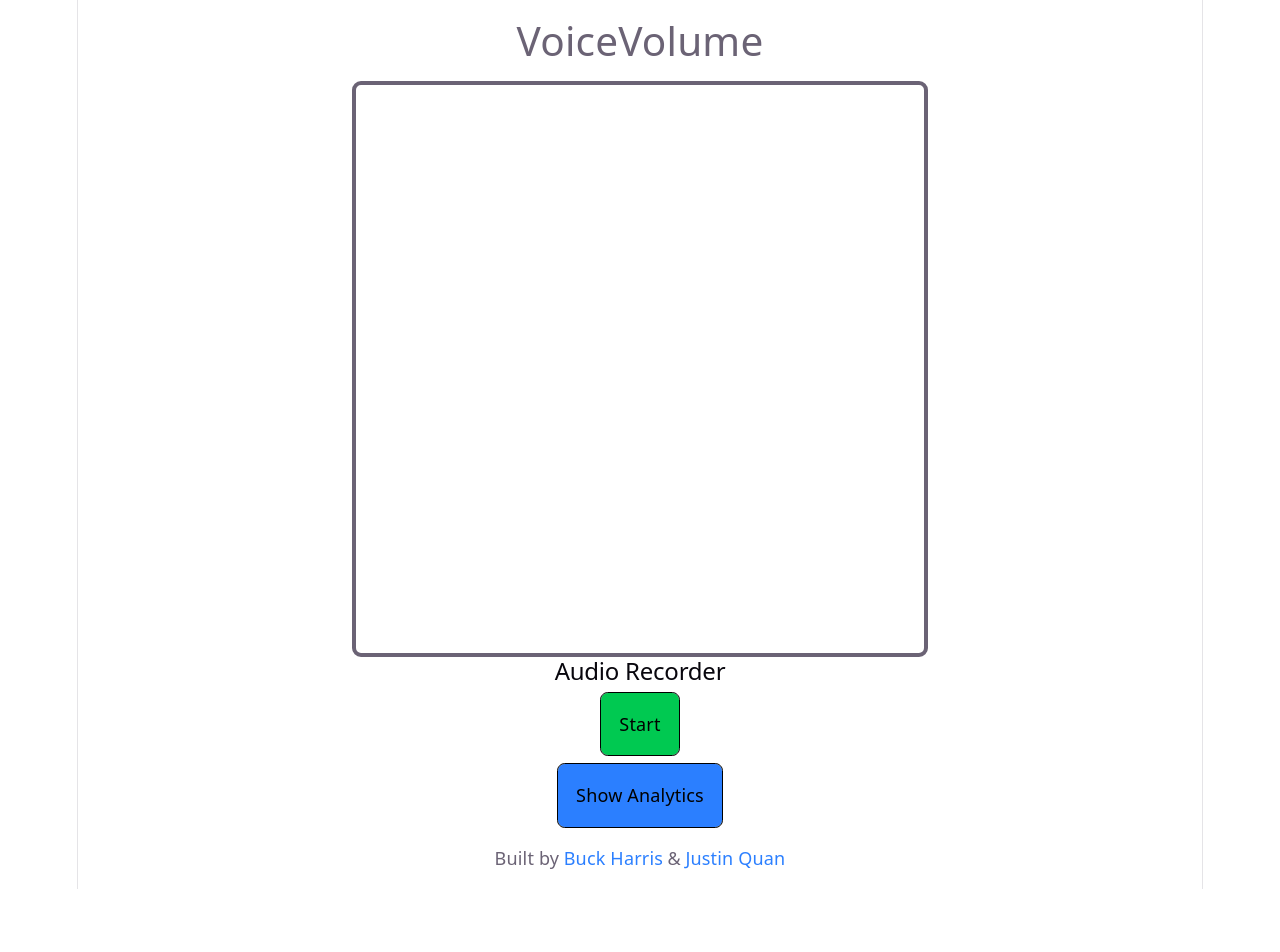
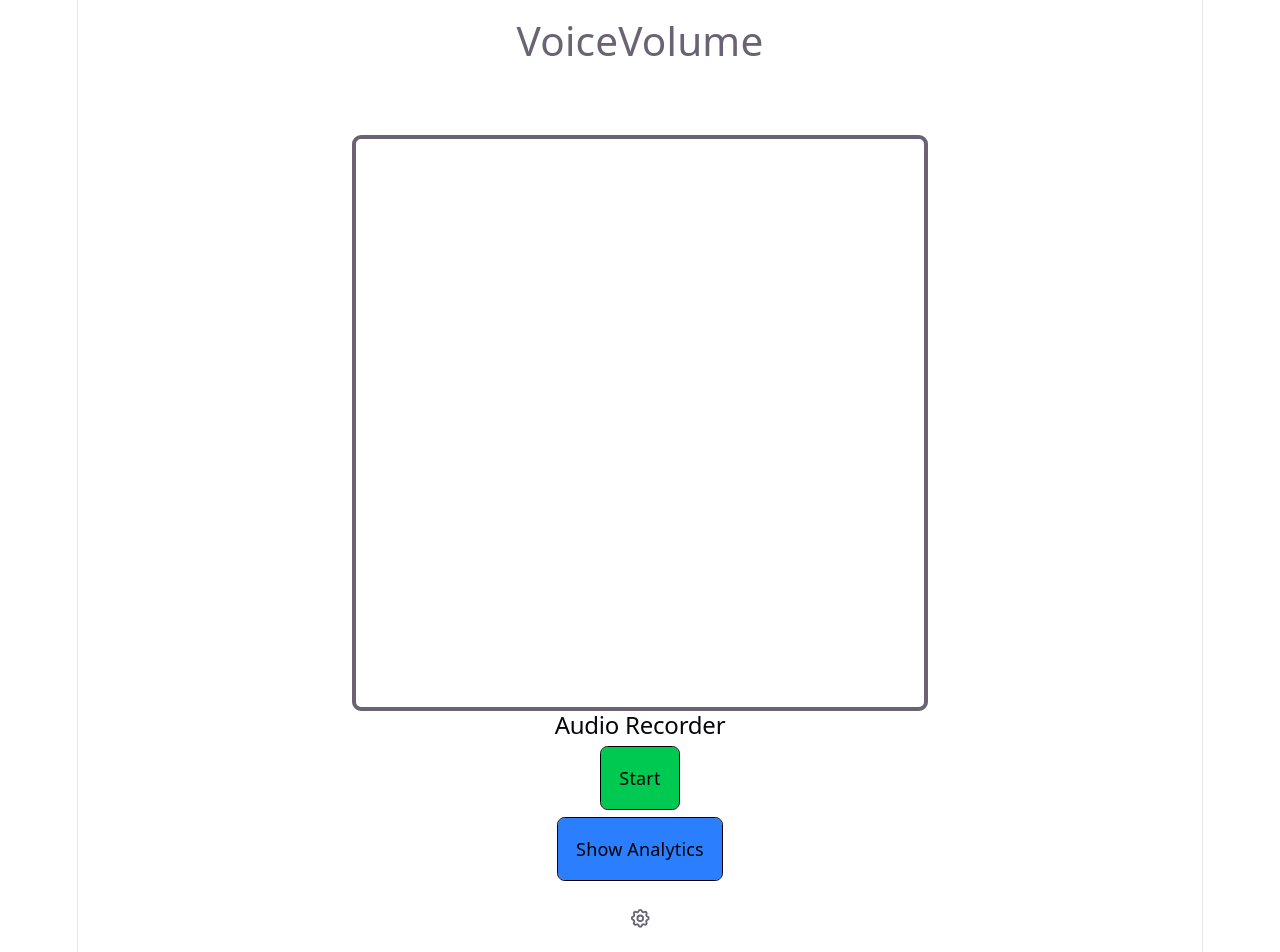
Before and after one commit to justunator/voicevolume, a React (Vite) app: page / in a window 1280 px wide. Shown: the top 952 px of the page. Before the commit the page ends 889 px from the top, so only its background shows below. Built offline with nearby package versions, Linux system fonts and the light colour scheme.

Commit message:
Implemented a settings page
Allows for the manipulation of the volume thresholds

```diff
--- a/src/App.tsx
+++ b/src/App.tsx
@@ -1,14 +1,26 @@
 import AudioRecorder from "./components/AudioRecorder.tsx";
+import SettingsButton from "./components/SettingsButton.tsx";
+import { useState } from "react";
 
 function App() {
+  const [LowVol, setLowVol] = useState<number>(-50);
+  const [MedVol, setMedVol] = useState<number>(-30);
   return (
     <div className='min-h-screen p-4 flex justify-between flex-col gap-4'>
       <label className='text-4xl'>VoiceVolume</label>
 
       <div className='flex justify-center gap-4'>
-        <AudioRecorder />
+        <AudioRecorder lowVol={LowVol} midVol={MedVol} />
       </div>
-
+      <SettingsButton
+        values={{ lowVol: LowVol, medVol: MedVol }}
+        onLowVolChange={(newLowVol) => {
+          setLowVol(newLowVol);
+        }}
+        onMedVolChange={(newMedVol) => {
+          setMedVol(newMedVol);
+        }}
+      />
       <label className='flex justify-center gap-1'>
         <span>Built by</span>
         <a
--- a/src/components/AudioRecorder.tsx
+++ b/src/components/AudioRecorder.tsx
@@ -4,13 +4,19 @@ import AnalyticsModel from "./AnalyticsModel.tsx";
 
 interface AudioRecorderProps {
   onRecordingChange?: (recording: boolean) => void;
+  lowVol: number;
+  midVol: number;
 }
 
 const LiveSampleIntervalMS = 50;
 const updateIntervalMS = 5000;
 const SAMPLE_INTERVAL_MS = 500;
 
-function AudioRecorder({ onRecordingChange }: AudioRecorderProps) {
+function AudioRecorder({
+  onRecordingChange,
+  lowVol,
+  midVol,
+}: AudioRecorderProps) {
   const mediaRecorder = useRef<MediaRecorder | null>(null);
   const audioChunks = useRef<Blob[]>([]);
 
@@ -156,9 +162,13 @@ function AudioRecorder({ onRecordingChange }: AudioRecorderProps) {
     <div>
       <div>
         {averageDbfs === null ? (
-          <LiveAnalysis AverageDbfs={1} />
+          <LiveAnalysis AverageDbfs={1} lowVol={lowVol} midVol={midVol} />
         ) : (
-          <LiveAnalysis AverageDbfs={averageDbfs} />
+          <LiveAnalysis
+            AverageDbfs={averageDbfs}
+            lowVol={lowVol}
+            midVol={midVol}
+          />
         )}
       </div>
       <h2>Audio Recorder</h2>
--- a/src/components/LiveAnalysis.tsx
+++ b/src/components/LiveAnalysis.tsx
@@ -1,21 +1,24 @@
 interface LiveAnalysisProps {
   AverageDbfs: number;
+  lowVol: number;
+  midVol: number;
 }
 
-const lowVol = -50;
-const midVol = -30;
-
-function LiveAnalysis({ AverageDbfs }: LiveAnalysisProps) {
+function LiveAnalysis({ AverageDbfs, lowVol, midVol }: LiveAnalysisProps) {
   return (
-    <div className='flex justify-center gap-4'>
-      {AverageDbfs === 1 ? ( // If theres no data
-        <div className='box-border rounded-lg size-128 border-4 p-4' />
+    <div className='justify-center gap-4 flex flex-col items-center'>
+      <span className='text-2xl font-bold text-white'>
+        Average Volume: {AverageDbfs === 1 ? "N/A" : AverageDbfs.toFixed(2)}{" "}
+        dBFS
+      </span>
+      {AverageDbfs === 1 ? (
+        <div className='box-border size-128 rounded-lg border-4 p-4 transition-colors duration-500' />
       ) : AverageDbfs < lowVol ? (
-        <div className='box-border rounded-lg size-128 border-4 p-4 bg-green-400' />
+        <div className='box-border size-128 rounded-lg border-4 bg-green-400 p-4 transition-colors duration-500' />
       ) : AverageDbfs < midVol ? (
-        <div className='box-border rounded-lg size-128 border-4 p-4 bg-yellow-400' />
+        <div className='box-border size-128 rounded-lg border-4 bg-yellow-400 p-4 transition-colors duration-500' />
       ) : (
-        <div className='box-border rounded-lg size-128 border-4 p-4 bg-red-400' />
+        <div className='box-border size-128 rounded-lg border-4 bg-red-400 p-4 transition-colors duration-500' />
       )}
     </div>
   );
--- /dev/null
+++ b/src/components/SettingsButton.tsx
@@ -0,0 +1,134 @@
+import { useState } from "react";
+
+interface SettingsButtonProps {
+  values: { lowVol: number; medVol: number };
+  onLowVolChange: (lowVol: number) => void;
+  onMedVolChange: (medVol: number) => void;
+}
+
+export default function SettingsButton({
+  values,
+  onLowVolChange,
+  onMedVolChange,
+}: SettingsButtonProps) {
+  const [isSettingsOpen, setIsSettingsOpen] = useState(false);
+
+  const [isTip1Visible, setIsTip1Visible] = useState(false);
+  const [isTip2Visible, setIsTip2Visible] = useState(false);
+
+  return (
+    <div>
+      <button
+        type='button'
+        aria-label={isSettingsOpen ? "Close settings" : "Open settings"}
+        aria-expanded={isSettingsOpen}
+        aria-controls='settings-panel'
+        onClick={() => setIsSettingsOpen(true)}
+        className='inline-flex items-center justify-center rounded-lg p-2 transition hover:bg-gray-100 hover:text-gray-900 focus:outline-none focus:ring-2 focus:ring-blue-500 focus:ring-offset-2'
+      >
+        {/* Your existing SVG */}
+        <svg
+          xmlns='http://www.w3.org/2000/svg'
+          viewBox='0 0 24 24'
+          fill='none'
+          stroke='currentColor'
+          strokeWidth='2'
+          className='h-5 w-5'
+          aria-hidden='true'
+        >
+          <path
+            strokeLinecap='round'
+            strokeLinejoin='round'
+            d='M10.325 4.317c.426-1.756 2.924-1.756 3.35 0a1.724 1.724 0 002.573 1.066c1.543-.94 3.31.826 2.37 2.37a1.724 1.724 0 001.065 2.572c1.756.426 1.756 2.924 0 3.35a1.724 1.724 0 00-1.066 2.573c.94 1.543-.826 3.31-2.37 2.37a1.724 1.724 0 00-2.572 1.065c-.426 1.756-2.924 1.756-3.35 0a1.724 1.724 0 00-2.573-1.066c-1.543.94-3.31-.826-2.37-2.37a1.724 1.724 0 00-1.065-2.572c-1.756-.426-1.756-2.924 0-3.35a1.724 1.724 0 001.066-2.573c-.94-1.543.826-3.31 2.37-2.37.996.608 2.296.07 2.572-1.065z'
+          />
+          <path
+            strokeLinecap='round'
+            strokeLinejoin='round'
+            d='M15 12a3 3 0 11-6 0 3 3 0 016 0z'
+          />
+        </svg>
+      </button>
+
+      {isSettingsOpen && (
+        <div
+          className='fixed inset-0 z-50 flex items-center justify-center bg-black/40 p-4'
+          onClick={() => setIsSettingsOpen(false)}
+        >
+          <aside
+            id='settings-panel'
+            role='dialog'
+            aria-modal='true'
+            aria-label='Settings'
+            onClick={(event) => event.stopPropagation()}
+            className='w-full max-w-md rounded-xl bg-gray-900 p-6 shadow-xl'
+          >
+            <div className='flex items-center justify-between'>
+              <h2 className='text-xl font-semibold'>Settings</h2>
+
+              <button
+                type='button'
+                onClick={() => setIsSettingsOpen(false)}
+                aria-label='Close settings'
+                className='rounded-lg p-2 text-gray-500 hover:bg-gray-100 hover:text-gray-900'
+              >
+                ×
+              </button>
+            </div>
+
+            <div className='mt-6 space-y-4'>
+              <label className='flex items-center gap-2 text-sm'>
+                <input
+                  className='rounded-lg w-20 border border-gray-300 bg-white text-black placeholder:text-gray-400 focus:ring-blue-500'
+                  type='number'
+                  placeholder='-100 to 0'
+                  defaultValue={values.lowVol}
+                  onChange={(e) => {
+                    if (!e.target.value) return; // if entry is empty, do nothing
+                    const value = Number(e.target.value);
+                    if (value >= -100 && value <= 0) {
+                      onLowVolChange(value);
+                    }
+                  }}
+                />
+                Low Volume Threshold (dBFS)
+                <button onClick={() => setIsTip1Visible(!isTip1Visible)}>
+                  ?
+                </button>
+                {isTip1Visible ? (
+                  <p className='text-xs text-gray-500'>
+                    Set the upper bound for low volume levels.
+                  </p>
+                ) : null}
+              </label>
+              <label className='flex items-center gap-2 text-sm'>
+                <input
+                  className='rounded-lg w-20 border border-gray-300 bg-white text-black placeholder:text-gray-400 focus:ring-blue-500'
+                  type='number'
+                  placeholder='-100 to 0'
+                  defaultValue={values.medVol}
+                  onChange={(e) => {
+                    if (!e.target.value) return; // if entry is empty, do nothing
+                    const value = Number(e.target.value);
+
+                    if (value >= -100 && value <= 0) {
+                      onMedVolChange(value);
+                    }
+                  }}
+                />
+                Medium Volume Threshold (dBFS)
+                <button onClick={() => setIsTip2Visible(!isTip2Visible)}>
+                  ?
+                </button>
+                {isTip2Visible ? (
+                  <p className='text-xs text-gray-500'>
+                    Set the upper bound for medium volume levels.
+                  </p>
+                ) : null}
+              </label>
+            </div>
+          </aside>
+        </div>
+      )}
+    </div>
+  );
+}
```
